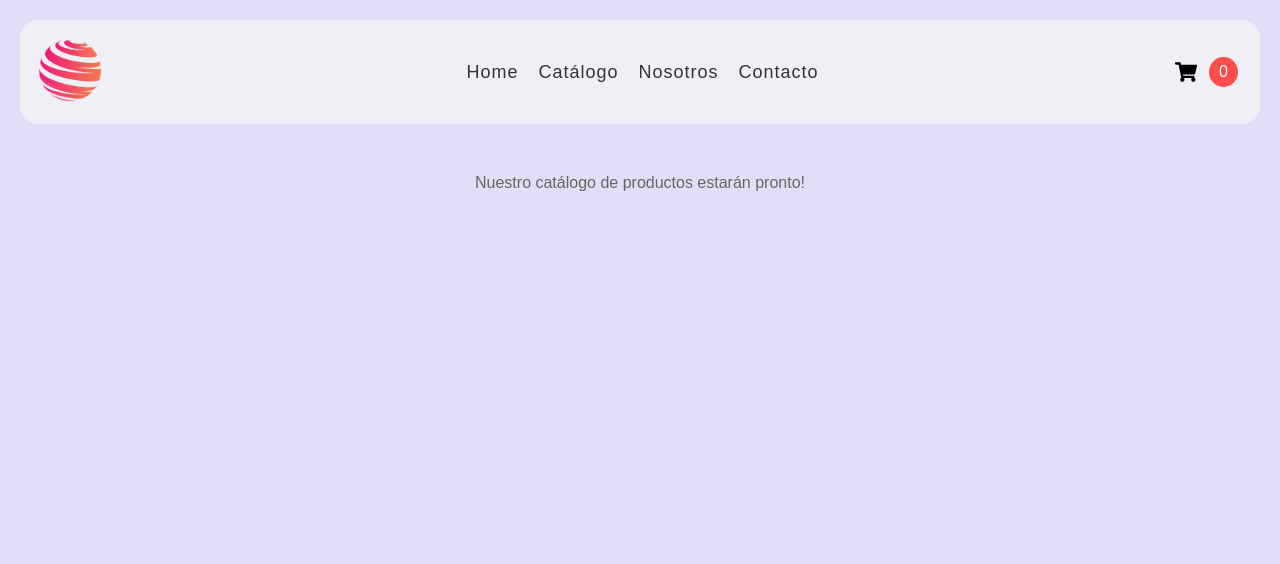
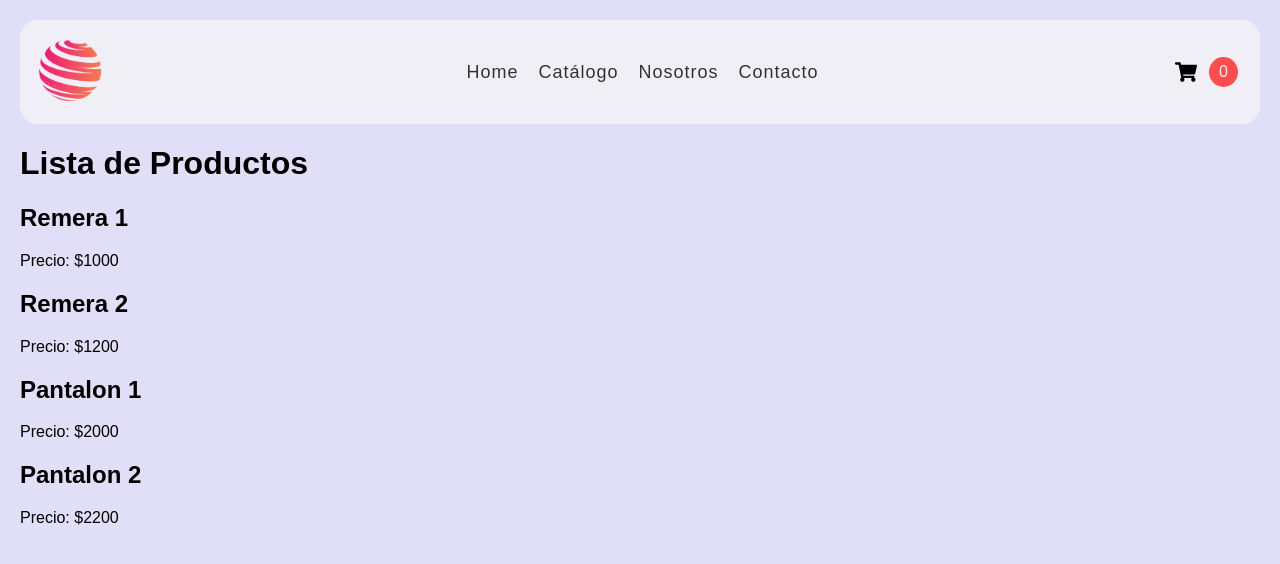
Before and after one commit to tomasjrl/Coderhouse-Comision-65640, a React (Create React App) app: page /category/remeras in a window 1280 px wide. Shown: the top 564 px of the page. Built offline with nearby package versions, Linux system fonts and the light colour scheme.

Commit message:
implemento componente ItemListContainer

```diff
--- /dev/null
+++ b/src/components/Item/Item.js
@@ -0,0 +1,12 @@
+import React from 'react';
+
+const Item = ({ producto }) => {
+  return (
+    <div>
+      <h2>{producto.nombre}</h2>
+      <p>Precio: ${producto.precio}</p>
+    </div>
+  );
+};
+
+export default Item;
--- /dev/null
+++ b/src/components/ItemList/ItemList.js
@@ -0,0 +1,14 @@
+import React from 'react';
+import Item from '../Item/Item';
+
+const ItemList = ({ productos }) => {
+  return (
+    <div>
+      {productos.map((producto) => (
+        <Item key={producto.id} producto={producto} />
+      ))}
+    </div>
+  );
+};
+
+export default ItemList;
--- a/src/components/ItemListContainer/ItemListContainer.js
+++ b/src/components/ItemListContainer/ItemListContainer.js
@@ -1,13 +1,31 @@
-import React from 'react';
-import './ItemListContainer.css';
+import React, { useState, useEffect } from 'react';
+import ItemList from '../ItemList/ItemList';
 
-function ItemListContainer({ greeting }) {
+const productos = [
+  { id: 1, nombre: 'Remera 1', precio: 1000, categoria: 'remeras' },
+  { id: 2, nombre: 'Remera 2', precio: 1200, categoria: 'remeras' },
+  { id: 3, nombre: 'Pantalon 1', precio: 2000, categoria: 'pantalones' },
+  { id: 4, nombre: 'Pantalon 2', precio: 2200, categoria: 'pantalones' },
+];
+
+const ItemListContainer = ({ categoria }) => {
+  const [productosFiltrados, setProductosFiltrados] = useState([]);
+
+  useEffect(() => {
+    if (categoria) {
+      const productosFiltrados = productos.filter((producto) => producto.categoria === categoria);
+      setProductosFiltrados(productosFiltrados);
+    } else {
+      setProductosFiltrados(productos);
+    }
+  }, [categoria]);
+
   return (
-    <div className="item-list-container">
-      <h2>{greeting}</h2>
-      <p>Nuestro catálogo de productos estarán pronto!</p>
+    <div>
+      <h1>Lista de Productos</h1>
+      <ItemList productos={productosFiltrados} />
     </div>
   );
-}
+};
 
 export default ItemListContainer;
```
